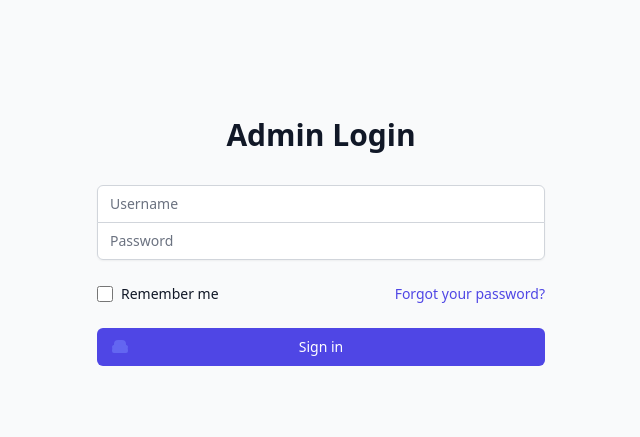
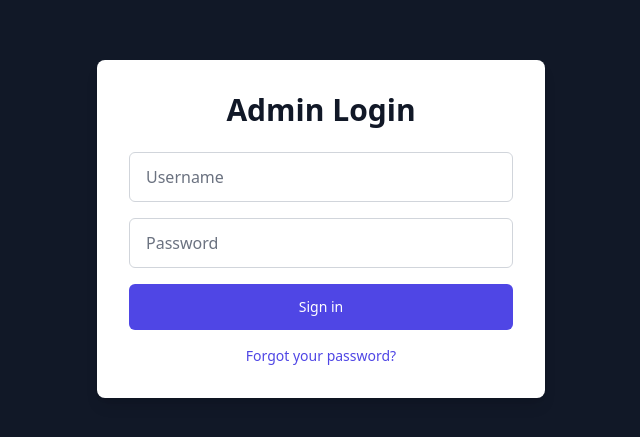
Before and after one commit to Tusho7/teachers-dashboard-front, a React (Vite) app: page /login-admin in a window 1280 px wide. Shown: the part 171-608 px from the top of the page, without its empty margins (319-959 px from the left). Built offline with nearby package versions, Linux system fonts and the light colour scheme.

Commit message:
chore: Update Login component layout and add error handling for invalid login attempts

```diff
--- a/src/components/Login.tsx
+++ b/src/components/Login.tsx
@@ -1,4 +1,4 @@
-import { FormEvent } from "react";
+import { FormEvent, useState } from "react";
 import { adminLogin } from "../services/Login";
 import { useNavigate } from "react-router-dom";
 import { getUser } from "../services/api/getUser";
@@ -6,8 +6,9 @@ import { useUser } from "../contexts/useUser";
 
 const Login = () => {
   const { setUser } = useUser();
+  const navigate = useNavigate();
+  const [error, setError] = useState<string | null>(null);
 
-  const navigate = useNavigate();
   const handleSubmit = async (e: FormEvent<HTMLFormElement>) => {
     e.preventDefault();
 
@@ -27,21 +28,18 @@ const Login = () => {
       navigate("/admin_dashboard");
     } catch (error) {
       console.error("Login failed:", error);
+      setError("Invalid username or password. Please try again.");
     }
   };
 
   return (
-    <div className="min-h-screen flex items-center justify-center bg-gray-50 py-12 px-4 sm:px-6 lg:px-8">
-      <div className="max-w-md w-full space-y-8">
-        <div>
-          <h2 className="mt-6 text-center text-3xl font-extrabold text-gray-900">
+    <div className="min-h-screen flex items-center justify-center bg-gray-900">
+      <div className="max-w-md w-full bg-white p-8 rounded-lg shadow-lg">
+        <h2 className="text-3xl font-extrabold text-gray-900 text-center mb-6">
           Admin Login
         </h2>
-        </div>
-        <form className="mt-8 space-y-6" onSubmit={handleSubmit}>
-          <input type="hidden" name="remember" value="true" />
-          <div className="rounded-md shadow-sm -space-y-px">
-            <div>
+        <form className="space-y-4" onSubmit={handleSubmit}>
+          <div className="space-y-2">
             <label htmlFor="username" className="sr-only">
               Username
             </label>
@@ -51,11 +49,11 @@ const Login = () => {
               type="text"
               autoComplete="username"
               required
-                className="appearance-none rounded-none relative block w-full px-3 py-2 border border-gray-300 placeholder-gray-500 text-gray-900 rounded-t-md focus:outline-none focus:ring-indigo-500 focus:border-indigo-500 focus:z-10 sm:text-sm"
+              className="block w-full px-4 py-3 border border-gray-300 rounded-md placeholder-gray-500 text-gray-900 focus:outline-none focus:ring-2 focus:ring-indigo-500 focus:border-transparent"
               placeholder="Username"
             />
           </div>
-            <div>
+          <div className="space-y-2">
             <label htmlFor="password" className="sr-only">
               Password
             </label>
@@ -65,29 +63,19 @@ const Login = () => {
               type="password"
               autoComplete="current-password"
               required
-                className="appearance-none rounded-none relative block w-full px-3 py-2 border border-gray-300 placeholder-gray-500 text-gray-900 rounded-b-md focus:outline-none focus:ring-indigo-500 focus:border-indigo-500 focus:z-10 sm:text-sm"
+              className="block w-full px-4 py-3 border border-gray-300 rounded-md placeholder-gray-500 text-gray-900 focus:outline-none focus:ring-2 focus:ring-indigo-500 focus:border-transparent"
               placeholder="Password"
             />
           </div>
-          </div>
-
-          <div className="flex items-center justify-between">
-            <div className="flex items-center">
-              <input
-                id="remember_me"
-                name="remember_me"
-                type="checkbox"
-                className="h-4 w-4 text-indigo-600 focus:ring-indigo-500 border-gray-300 rounded"
-              />
-              <label
-                htmlFor="remember_me"
-                className="ml-2 block text-sm text-gray-900"
+          {error && <p className="text-red-500 text-sm">{error}</p>}
+          <button
+            type="submit"
+            className="w-full py-3 px-4 border border-transparent text-sm font-medium rounded-md text-white bg-indigo-600 hover:bg-indigo-700 focus:outline-none focus:ring-2 focus:ring-offset-2 focus:ring-indigo-500"
           >
-                Remember me
-              </label>
-            </div>
-
-            <div className="text-sm">
+            Sign in
+          </button>
+        </form>
+        <div className="mt-4 text-sm text-center">
           <a
             href="#"
             className="font-medium text-indigo-600 hover:text-indigo-500"
@@ -96,37 +84,6 @@ const Login = () => {
           </a>
         </div>
       </div>
-
-          <div>
-            <button
-              type="submit"
-              className="group relative w-full flex justify-center py-2 px-4 border border-transparent text-sm font-medium rounded-md text-white bg-indigo-600 hover:bg-indigo-700 focus:outline-none focus:ring-2 focus:ring-offset-2 focus:ring-indigo-500"
-            >
-              <span className="absolute left-0 inset-y-0 flex items-center pl-3">
-                {/* Heroicon name: lock-closed */}
-                <svg
-                  className="h-5 w-5 text-indigo-500 group-hover:text-indigo-400"
-                  xmlns="http://www.w3.org/2000/svg"
-                  viewBox="0 0 20 20"
-                  fill="currentColor"
-                  aria-hidden="true"
-                >
-                  <path
-                    fillRule="evenodd"
-                    d="M10 12a2 2 0 100-4 2 2 0 000 4z"
-                  />
-                  <path
-                    fillRule="evenodd"
-                    d="M4 8V7a4 4 0 014-4h4a4 4 0 014 4v1a2 2 0 011.732 2.977L18 14a2 2 0 01-2 2H4a2 2 0 01-2-2l.268-3.023A2 2 0 014 8z"
-                    clipRule="evenodd"
-                  />
-                </svg>
-              </span>
-              Sign in
-            </button>
-          </div>
-        </form>
-      </div>
     </div>
   );
 };
```
Lines whose indentation alone changed are shown as unchanged.
